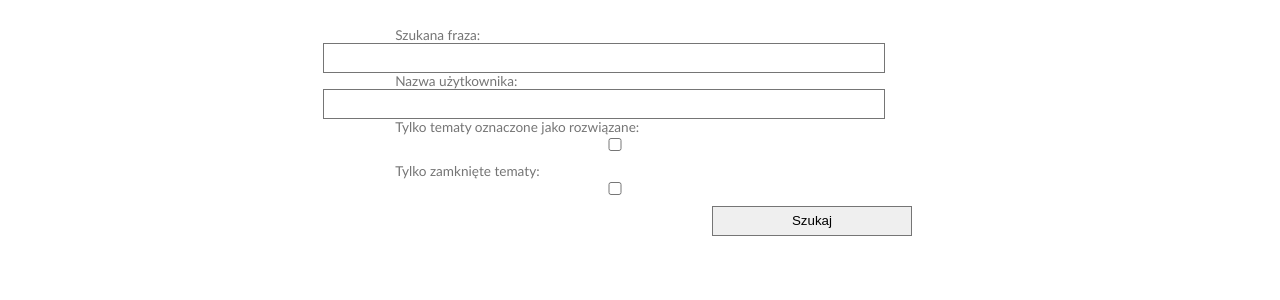
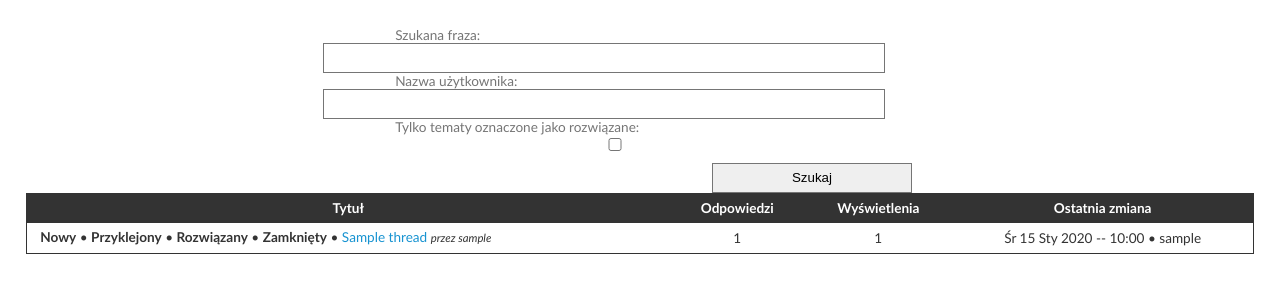
Before and after one commit to mughrabi/arch-pl, a Django app: template templates/forum/advanced_search.html in a window 1280 px wide. Shown: the part 201-501 px from the top of the page. Run offline with Django 3.2, Linux system fonts and the light colour scheme; tables that the repository leaves empty hold one stand-in row (values such as "Sample post"); the template is opened without the code that fills it: values that come from a table or form of the project are taken from there, most other values are stand-ins (such as "Sample title", 1, 10 or a date in 2020); parts of the project's set-up code (start-up, migrations or seed data) failed here and were passed over.

Commit message:
advanced search is complete

```diff
--- a/forum/forms.py
+++ b/forum/forms.py
@@ -22,6 +22,5 @@ class AdvancedSearchForm(forms.Form):
     user = forms.CharField(label="Nazwa użytkownika", required=False)
     solved = forms.BooleanField(
             label="Tylko tematy oznaczone jako rozwiązane", required=False)
-    closed = forms.BooleanField(label="Tylko zamknięte tematy", required=False)
 
     # TODO - walidacja
--- a/templates/forum/advanced_search.html
+++ b/templates/forum/advanced_search.html
@@ -12,4 +12,42 @@
             <div id="id_submit"><input type="submit" value="Szukaj" /></div>
         </form>
     </div>
+
+
+
+{% if threads %}
+<table class="list">
+    <thead>
+        <tr>
+            <td class="t_name">Tytuł</td>
+            <td class="t_pnumb">Odpowiedzi</td>
+            <td class="t_vnumb">Wyświetlenia</td>
+            <td class="t_last">Ostatnia zmiana</td>
+        </tr>
+    </thead>
+    <tbody>
+
+    {% for t in threads %}
+        <tr>
+            <td class="t_name">
+                <strong>Nowy</strong> &bull;
+                {% if t.sticky %}<strong>Przyklejony</strong> &bull; {% endif %}
+                {% if t.solved %}<strong>Rozwiązany</strong> &bull; {% endif %}
+                {% if t.closed %}<strong>Zamknięty</strong> &bull; {% endif %}
+                <a href="{{ t.get_absolute_url }}">{{ t.title }}</a>
+                <em><small> przez  {{ t.author }} </small></em>
+            </td>
+            <td class="t_pnumb">{{ t.post_count }}</td>
+            <td class="t_vnumb">{{ t.view_count }}</td>
+            <td class="t_last">
+                {{ t.latest_post_date|date:"D d M Y  --  H:i" }} &bull; {{ t.latest_post_author }}
+            </td>
+        </tr>
+    {% endfor %}
+
+    </tbody>
+</table>
+{% endif %}
+
+
 {% endblock %}
```
Also changed, not shown: forum/views.py (+10 -3 lines).
